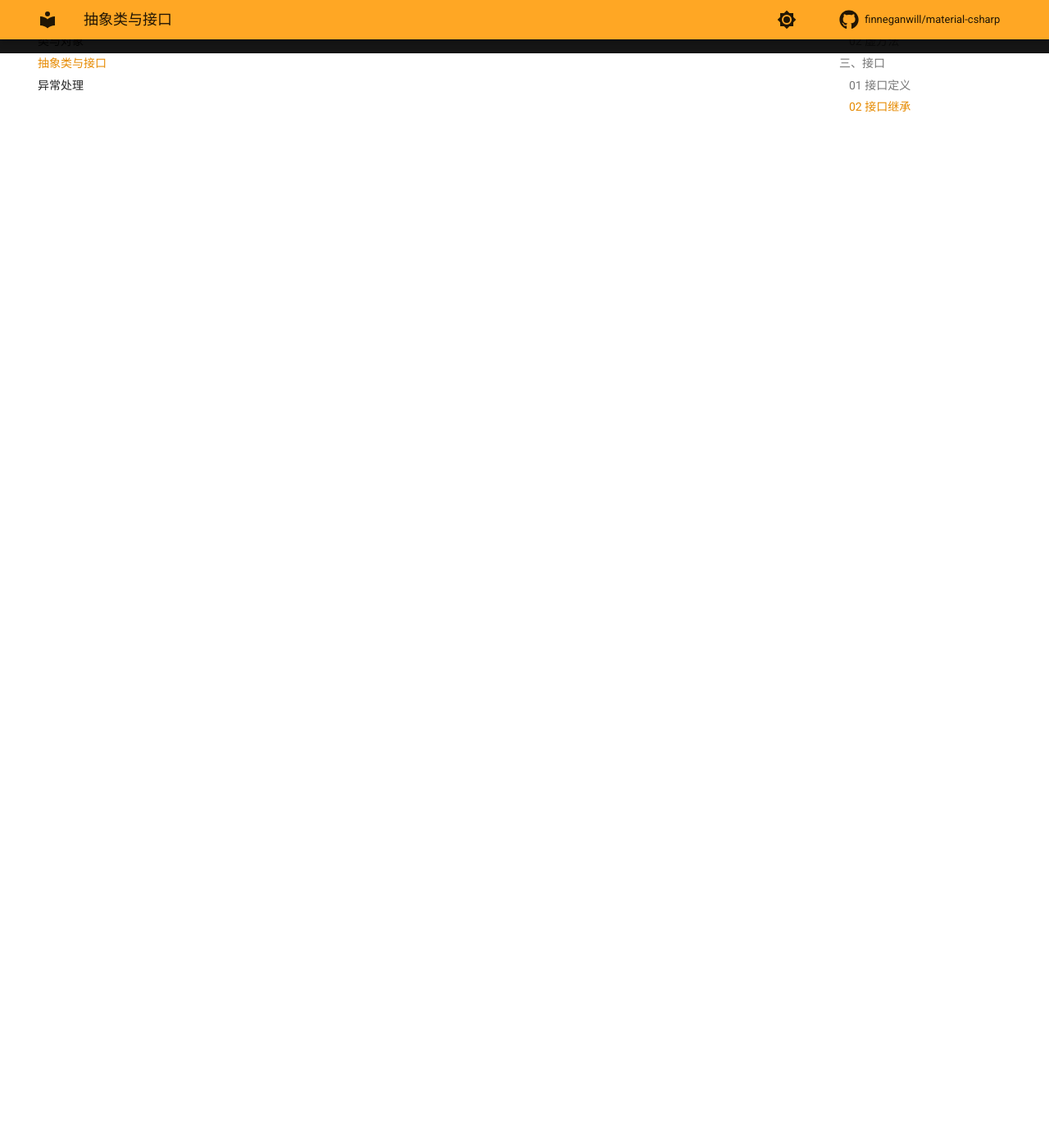
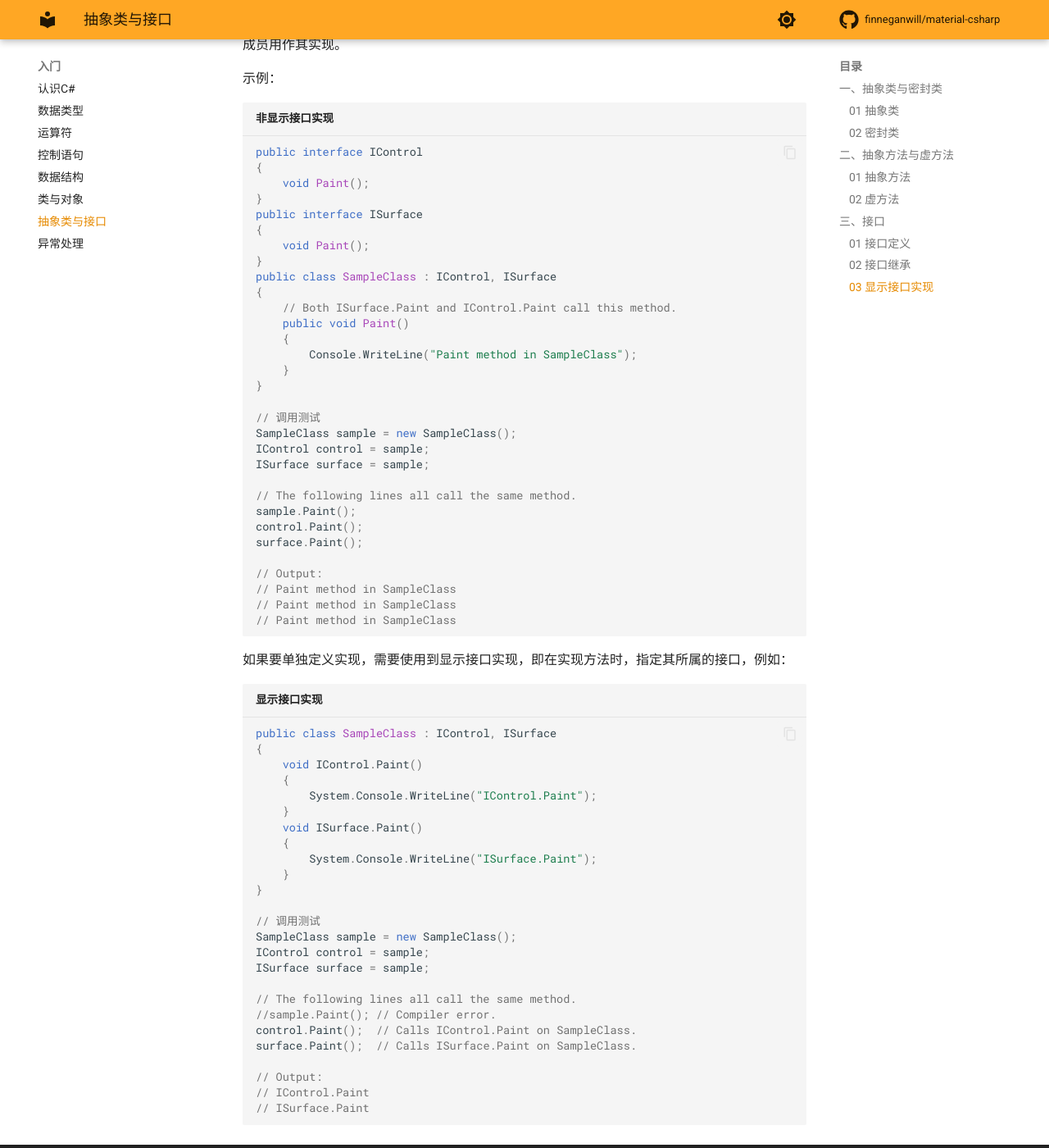
Before and after one commit to finneganwill/material-csharp, an MkDocs documentation site: the page built from docs/入门/06 抽象类与接口.md, in a window 1280 px wide and 1400 px high, scrolled down 3681 px. Shown: the whole window at 82% size. Built offline with MkDocs 1.6.1 and Material for MkDocs 9.7.7, drawn with Linux system fonts in a browser that asks for light colours; comment, search, counter and statistics services are not loaded; before the commit the page ends 3746 px from its top, so only the background shows below that; some of the changed text lies outside the part shown.

Commit message:
vault backup: 2023-03-21 16:48:12

````diff
--- a/docs/入门/06 抽象类与接口.md
+++ b/docs/入门/06 抽象类与接口.md
@@ -81,7 +81,28 @@ interface ISampleInterface
 {
     void SampleMethod();
 }
+```
 
+
+接口中可以包含默认实现，它们是
+
+* 常量
+- 运算符
+- 静态构造函数
+-  嵌套类型
+-  静态字段、方法、属性、索引和事件
+-  使用显式接口实现语法的成员声明
+-  显式访问修饰符（默认访问权限为 public）
+
+只能通过接口实例访问默认成员。
+
+
+### 02 接口继承
+一个接口可从一个或多个基接口继承。 当接口重写基接口中的方法实现时，必须使用显式接口实现语法。
+
+==一个类同时实现基类和接口时，基类必须是实现列表中的第一项。==
+
+```csharp title="接口继承"
 class ImplementationClass : ISampleInterface
 {
     // Explicit interface member implementation:
@@ -102,20 +123,70 @@ class ImplementationClass : ISampleInterface
 ```
 
 
-接口中可以包含默认实现，它们是
+### 03 显示接口实现
+如果一个类实现的两个接口包含**签名相同**的成员，则在该类上实现此成员会导致这两个接口将此成员用作其实现。
 
-* 常量
-- 运算符
-- 静态构造函数
--  嵌套类型
--  静态字段、方法、属性、索引和事件
--  使用显式接口实现语法的成员声明
--  显式访问修饰符（默认访问权限为 public）
+示例：
+```csharp title="非显示接口实现"
+public interface IControl
+{
+    void Paint();
+}
+public interface ISurface
+{
+    void Paint();
+}
+public class SampleClass : IControl, ISurface
+{
+    // Both ISurface.Paint and IControl.Paint call this method.
+    public void Paint()
+    {
+        Console.WriteLine("Paint method in SampleClass");
+    }
+}
 
-只能通过接口实例访问默认成员。
+// 调用测试
+SampleClass sample = new SampleClass();
+IControl control = sample;
+ISurface surface = sample;
 
+// The following lines all call the same method.
+sample.Paint();
+control.Paint();
+surface.Paint();
 
-### 02 接口继承
-一个接口可从一个或多个基接口继承。 当接口重写基接口中的方法实现时，必须使用显式接口实现语法。
+// Output:
+// Paint method in SampleClass
+// Paint method in SampleClass
+// Paint method in SampleClass
+```
 
-一个类同时实现基类和接口时，基类必须是实现列表中的第一项。
+如果要单独定义实现，需要使用到显示接口实现，即在实现方法时，指定其所属的接口，例如：
+
+```csharp title="显示接口实现"
+public class SampleClass : IControl, ISurface
+{
+    void IControl.Paint()
+    {
+        System.Console.WriteLine("IControl.Paint");
+    }
+    void ISurface.Paint()
+    {
+        System.Console.WriteLine("ISurface.Paint");
+    }
+}
+
+// 调用测试
+SampleClass sample = new SampleClass();
+IControl control = sample;
+ISurface surface = sample;
+
+// The following lines all call the same method.
+//sample.Paint(); // Compiler error.
+control.Paint();  // Calls IControl.Paint on SampleClass.
+surface.Paint();  // Calls ISurface.Paint on SampleClass.
+
+// Output:
+// IControl.Paint
+// ISurface.Paint
+```
--- a/mkdocs.yml
+++ b/mkdocs.yml
@@ -159,6 +159,11 @@ markdown_extensions:
   - pymdownx.tasklist:
       custom_checkbox: true
 
+  # 内容选项卡
+  - pymdownx.superfences
+  - pymdownx.tabbed:
+      alternate_style: true
+
 
 # 插件
 plugins:
````
Also changed, not shown: docs/入门/01 数据类型.md (+28 -3 lines), docs/入门/03 控制语句.md (+7 -5 lines), docs/入门/05 类与对象.md (+4 -2 lines), docs/入门/.obsidian/workspace.json.
